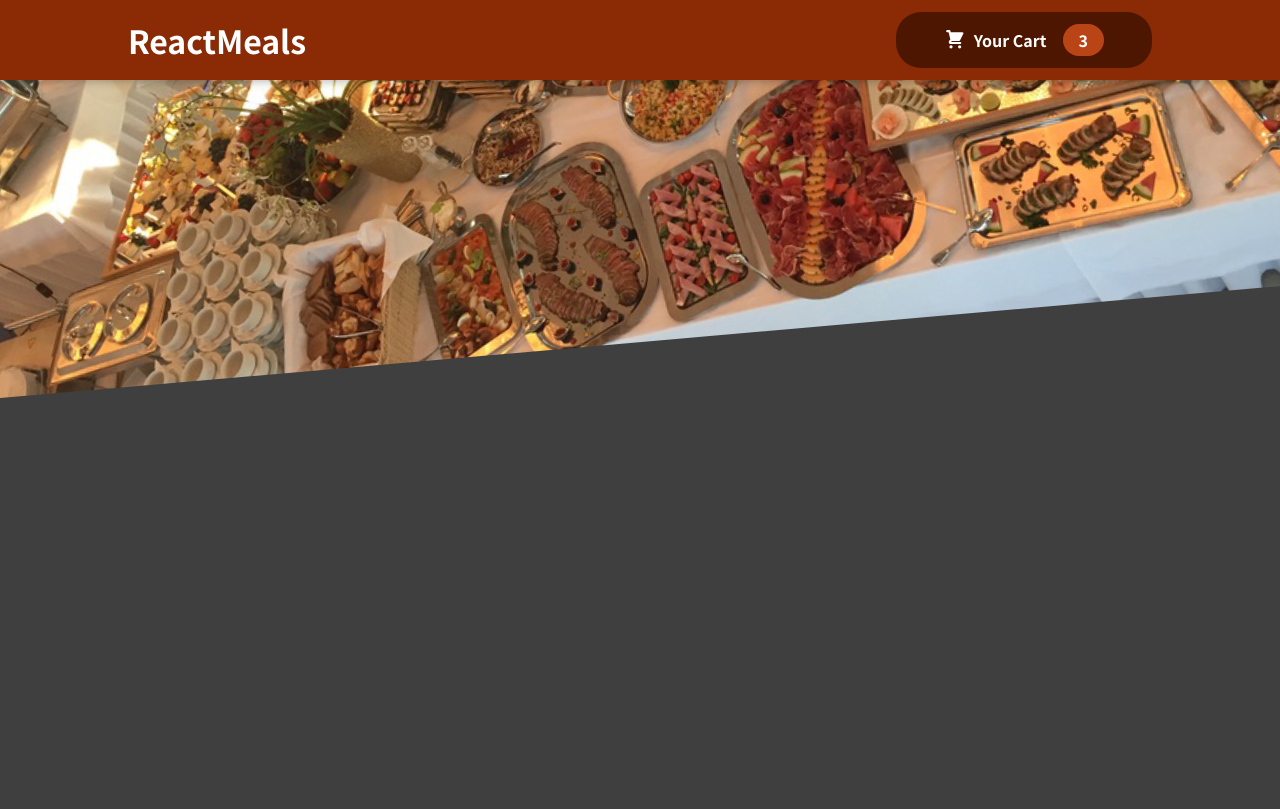
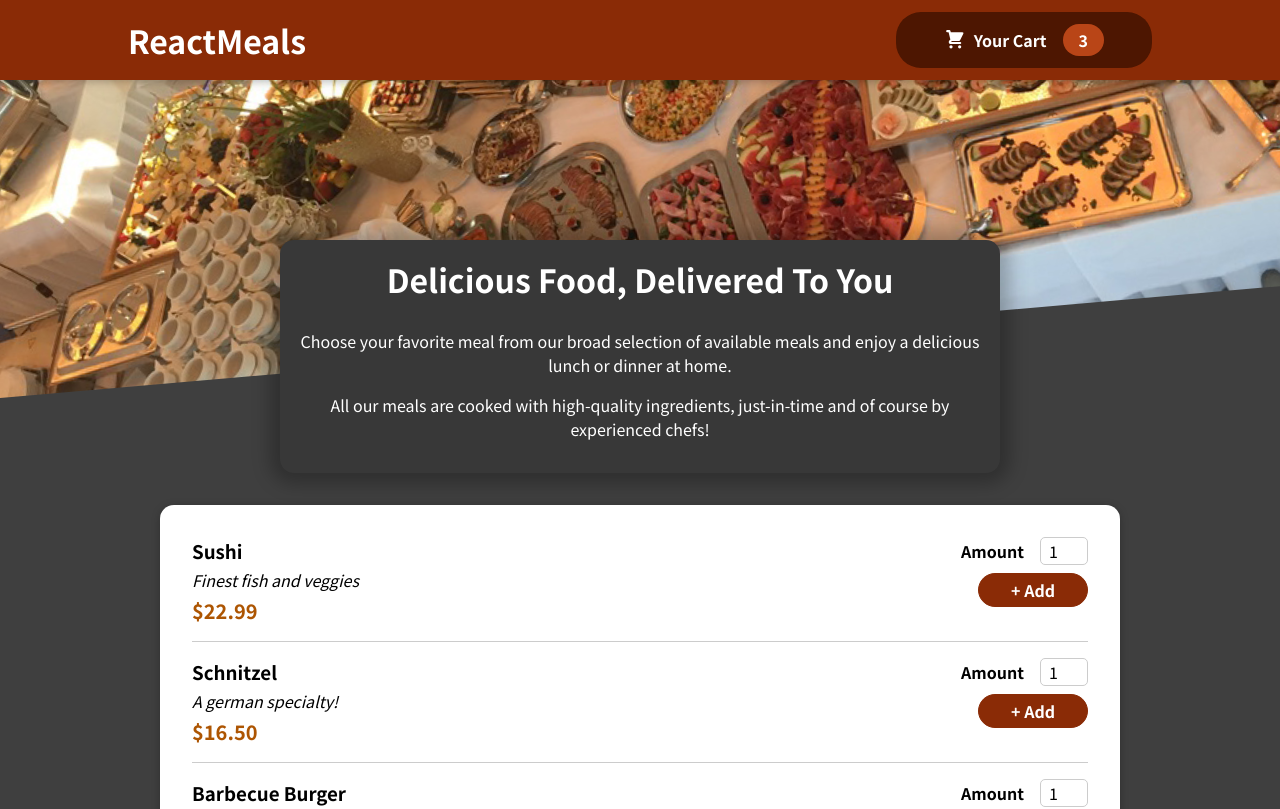
Before and after one commit to cerullian/food-order, a React (Create React App) app: page / in a window 1280 px wide. Shown: the top 809 px of the page. Built offline with nearby package versions, Linux system fonts and the light colour scheme.

Commit message:
added meal item component

```diff
--- a/src/App.js
+++ b/src/App.js
@@ -1,10 +1,14 @@
 import React from "react";
 import Header from "./components/Layout/Header";
+import Meals from "./components/Meals/Meals";
 
 function App() {
   return (
     <React.Fragment>
       <Header />
+      <main>
+        <Meals />
+      </main>
     </React.Fragment>
   );
 }
--- /dev/null
+++ b/src/components/Meals/AvailableMeals.js
@@ -0,0 +1,52 @@
+import Card from "../UI/Card/Card";
+
+import classes from "./AvailableMeals.module.css";
+import MealItem from "./MealItem/MealItem";
+
+const DUMMY_MEALS = [
+  {
+    id: "m1",
+    name: "Sushi",
+    description: "Finest fish and veggies",
+    price: 22.99,
+  },
+  {
+    id: "m2",
+    name: "Schnitzel",
+    description: "A german specialty!",
+    price: 16.5,
+  },
+  {
+    id: "m3",
+    name: "Barbecue Burger",
+    description: "American, raw, meaty",
+    price: 12.99,
+  },
+  {
+    id: "m4",
+    name: "Green Bowl",
+    description: "Healthy...and green...",
+    price: 18.99,
+  },
+];
+
+const AvailableMeals = () => {
+  const mealsList = DUMMY_MEALS.map((meal) => (
+    <MealItem
+      id={meal.id}
+      key={meal.id}
+      name={meal.name}
+      description={meal.description}
+      price={meal.price}
+    />
+  ));
+  return (
+    <section className={classes.meals}>
+      <Card>
+        <ul>{mealsList}</ul>
+      </Card>
+    </section>
+  );
+};
+
+export default AvailableMeals;
--- /dev/null
+++ b/src/components/Meals/MealItem/MealItem.js
@@ -0,0 +1,20 @@
+import classes from "./MealItem.module.css";
+import MealItemForm from "./MealItemForm";
+
+const MealItem = (props) => {
+  const price = `$${props.price.toFixed(2)}`;
+  return (
+    <li className={classes.meal}>
+      <div>
+        <h3>{props.name}</h3>
+        <div className={classes.description}>{props.description}</div>
+        <div className={classes.price}>{price}</div>
+      </div>
+      <div>
+        <MealItemForm id={props.id} />
+      </div>
+    </li>
+  );
+};
+
+export default MealItem;
--- /dev/null
+++ b/src/components/Meals/MealItem/MealItemForm.js
@@ -0,0 +1,28 @@
+import classes from "./MealItemForm.module.css";
+
+import Input from "../../UI/Input/Input";
+
+const MealItemForm = (props) => {
+  const submitHandler = (e) => {
+    e.preventDefault();
+  };
+
+  return (
+    <form className={classes.form}>
+      <Input
+        label="Amount"
+        input={{
+          id: "amount" + props.id,
+          type: "number",
+          min: "1",
+          max: "5",
+          step: "1",
+          defaultValue: "1",
+        }}
+      />
+      <button onClick={submitHandler}>+ Add</button>
+    </form>
+  );
+};
+
+export default MealItemForm;
--- /dev/null
+++ b/src/components/Meals/Meals.js
@@ -0,0 +1,14 @@
+import React from "react";
+import MealsSummary from "./MealsSummary";
+import AvailableMeals from "./AvailableMeals";
+
+const Meals = () => {
+  return (
+    <React.Fragment>
+      <MealsSummary />
+      <AvailableMeals />
+    </React.Fragment>
+  );
+};
+
+export default Meals;
--- /dev/null
+++ b/src/components/UI/Card/Card.js
@@ -0,0 +1,9 @@
+import React from "react";
+
+import classes from "./Card.module.css";
+
+const Card = (props) => {
+  return <div className={classes.card}>{props.children}</div>;
+};
+
+export default Card;
--- /dev/null
+++ b/src/components/UI/Input/Input.js
@@ -0,0 +1,14 @@
+import React from "react";
+
+import classes from "./Input.module.css";
+
+const Input = (props) => {
+  return (
+    <div className={classes.input}>
+      <label htmlFor={props.input.id}>{props.label}</label>
+      <input {...props.input} />
+    </div>
+  );
+};
+
+export default Input;
```
Also changed, not shown: src/dummy-meals.js (deleted, +0 -26 lines), src/components/Meals/MealItem/MealItem.module.css (renamed from src/components/Meals/MealItem.module.css), src/components/Meals/MealItem/MealItemForm.module.css (renamed from src/components/Meals/MealItemForm.module.css).
